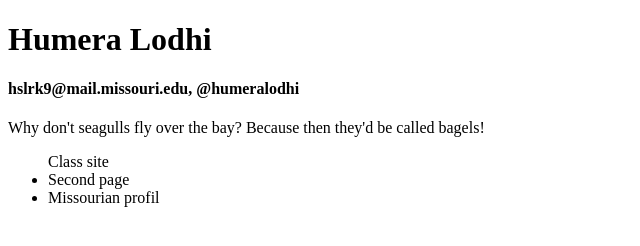
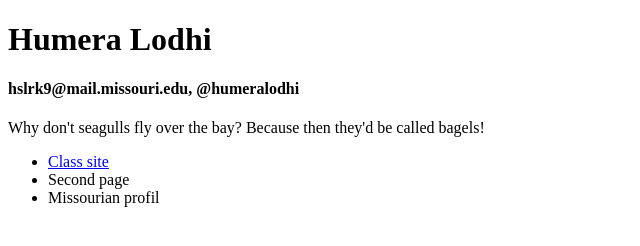
Before and after one commit to J4502-fs17/humeralodhi, a plain HTML site: page index.html in a window 1280 px wide. Shown: the full height of the page, 0-640 px from the left. Drawn offline with Linux system fonts and the light colour scheme.

Commit message:
added second page, fixed link

```diff
--- a/index.html
+++ b/index.html
@@ -8,7 +8,7 @@
     <h4>hslrk9@mail.missouri.edu, @humeralodhi</h4>
     <p>Why don't seagulls fly over the bay? Because then they'd be called bagels!</p>
     <ul>
-      <li<a href="https://github.com/J4502-fs17">Class site</a></li>
+      <li><a href="https://github.com/J4502-fs17">Class site</a></li>
       <li>Second page</li>
       <li>Missourian profil</li>
     </ul>
```
Also changed, not shown: page2.html (added).
